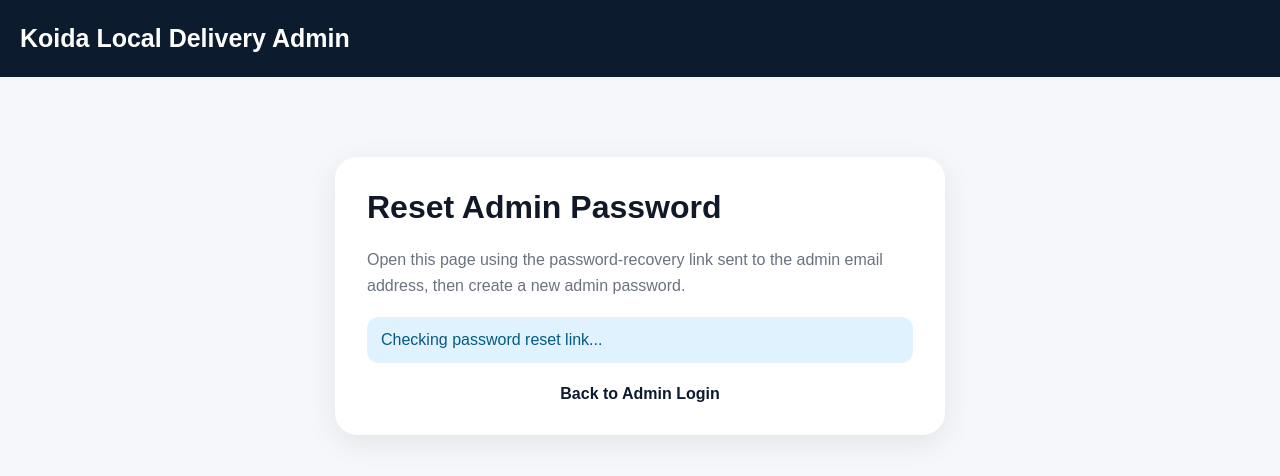
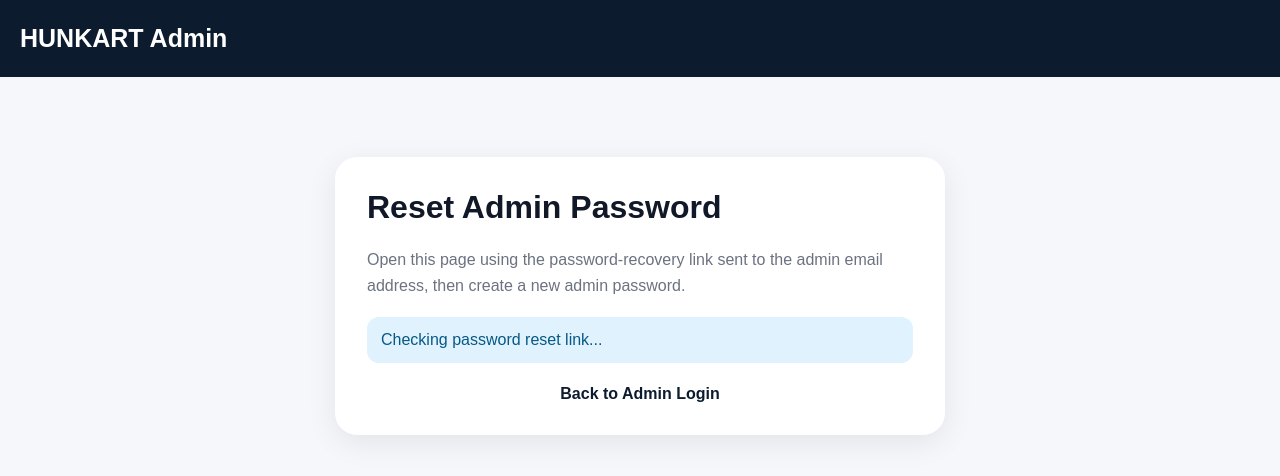
Before and after one commit to spidydelivery7-netizen/koida-local-delivery, a plain HTML site: page admin-reset-password.html in a window 1280 px wide. Drawn offline with Linux system fonts and the light colour scheme; a script that the page names is missing.

Commit message:
Add files via upload

```diff
--- a/admin-reset-password.html
+++ b/admin-reset-password.html
@@ -3,7 +3,7 @@
 <head>
   <meta charset="UTF-8">
   <meta name="viewport" content="width=device-width, initial-scale=1.0">
-  <title>Admin Password Reset - Koida Local Delivery</title>
+  <title>Admin Password Reset - HUNKART</title>
 
   <style>
     *{box-sizing:border-box}
@@ -97,7 +97,7 @@
 
 <body>
 
-<header>Koida Local Delivery Admin</header>
+<header>HUNKART Admin</header>
 
 <div class="wrap">
   <div class="card">
```
